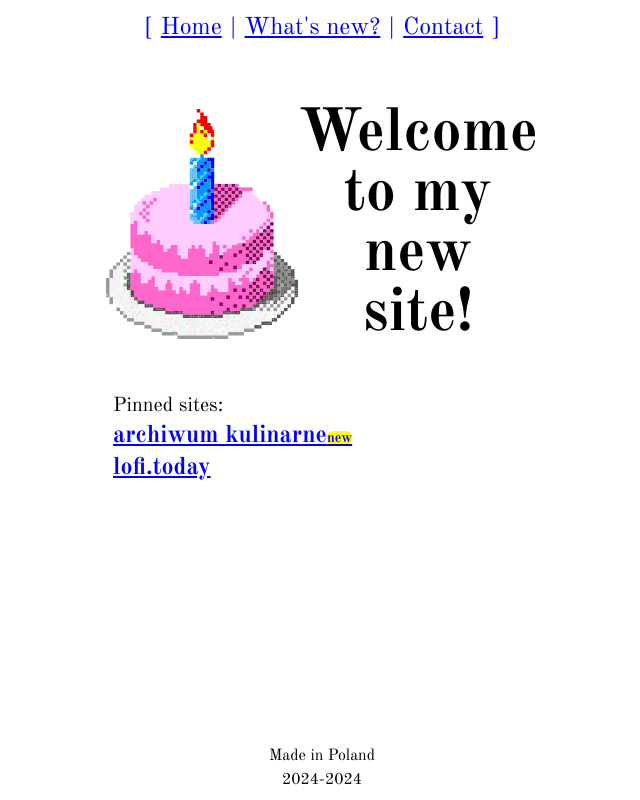
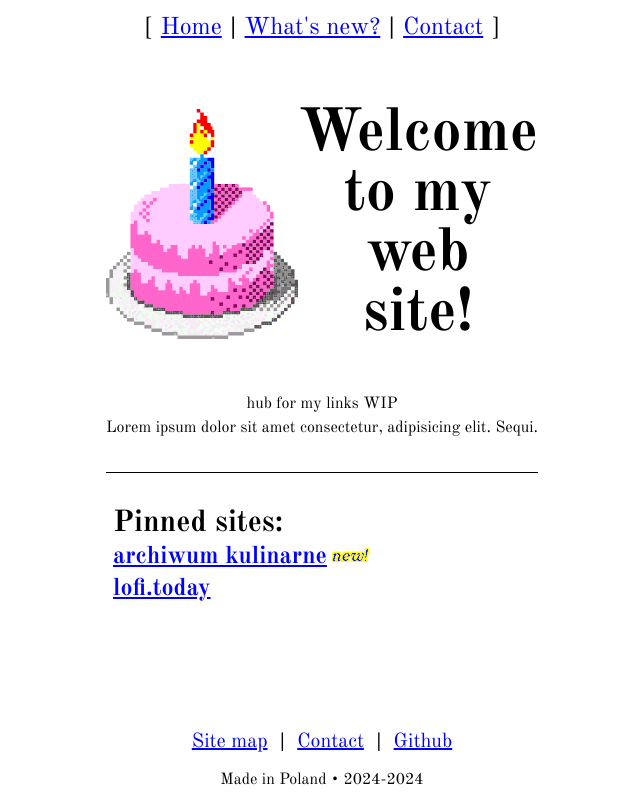
Before and after one commit to deadbraindev/deadbraindev-site, a Next.js app: page / in a window 1280 px wide. Shown: the whole page, without its empty margins (318-958 px from the left). Built offline with nearby package versions, Linux system fonts and the light colour scheme.

Commit message:
feat: new footer and text hero section

```diff
--- a/src/app/page.tsx
+++ b/src/app/page.tsx
@@ -5,6 +5,11 @@ export default function Home() {
   return (
     <>
       <Hero />
+      <span className="">hub for my links WIP</span>
+      <span className="mb-8 pb-8 border-b-[1px]">
+        Lorem ipsum dolor sit amet consectetur, adipisicing elit. Sequi.
+      </span>
+
       <Links />
     </>
   );
--- a/src/components/Footer.tsx
+++ b/src/components/Footer.tsx
@@ -1,10 +1,32 @@
+import Link from 'next/link';
+
 export default function Footer() {
   return (
-    <footer className="flex flex-col w-full m-auto bottom-0 text-center items-center justify-center py-2">
-      {/* TODO last updated */}
-      {/* TODO sitemap */}
-      <span className="">Made in Poland</span>
-      <span>2024-2024</span>
+    <footer className="flex flex-col m-auto bottom-0 text-center items-center justify-center py-2 w-[350px]">
+      <nav className="flex flex-row flex-wrap gap-x-1 gap-y-2 items-center justify-center text-xl px-2 py-4 leading-none">
+        <Link href="/sitemap" className="px-2">
+          <span className="underline text-blueLink">Site map</span>
+        </Link>
+        <span className="font-bold">|</span>
+        <Link href="/contact" className="px-2">
+          <span className="underline text-blueLink">Contact</span>
+        </Link>
+        <span className="font-bold">|</span>
+        <Link href="https://github.com/deadbraindev" className="px-2">
+          <span className="underline text-blueLink">Github</span>
+        </Link>
+        {/* <Link href="/" className="px-2">
+          <span className="underline text-blueLink">Link 1</span>
+        </Link>
+        <span className="font-bold">|</span>
+        <Link href="/" className="px-2">
+          <span className="underline text-blueLink">Link 2</span>
+        </Link> */}
+      </nav>
+      {/* <span className="text-[16px]">Last updated: 26-02-2024, 16:15:52</span> */}
+
+      {/* <span>PL </span> */}
+      <span className="text-[16px]">Made in Poland • 2024-2024</span>
     </footer>
   );
 }
--- a/src/components/Hero.tsx
+++ b/src/components/Hero.tsx
@@ -10,7 +10,7 @@ export default function Hero() {
         <br />
         to my
         <br />
-        new
+        web
         <br />
         site!
       </h1>
--- a/src/components/Links.tsx
+++ b/src/components/Links.tsx
@@ -1,18 +1,25 @@
 import Link from 'next/link';
+import BadgeNew from '@/components/svg/badge-new.svg';
+import Image from 'next/image';
 
 export default function Links() {
   return (
     <div className="w-full m-auto sm:max-w-[450px] px-4">
-      <span className="text-xl">Pinned sites:</span>
+      <span className="text-3xl font-bold">Pinned sites:</span>
       <ul className=" text-2xl">
-        <li className="">
+        <li className="flex flex-row gap-1 items-center">
           <Link
             href="https://archiwumkulinarne.deadbrain.dev"
             className="underline text-blueLink font-bold"
           >
             archiwum kulinarne
-            <span className="text-sm bg-[yellow] rounded-md">new</span>
           </Link>
+          <Image
+            src={BadgeNew}
+            alt="Badge for new site"
+            className="w-auto h-[20px] pb-1"
+          />
+          {/* <span className=" text-sm bg-[#ffff00]">new!</span> */}
         </li>
         <li className="">
           <Link
--- a/src/components/Navbar.tsx
+++ b/src/components/Navbar.tsx
@@ -2,16 +2,16 @@ import Link from 'next/link';
 
 export default function Navbar() {
   return (
-    <nav className="flex flex-row items-center justify-center min-w-[350px] max-w-[440px] m-auto text-2xl px-2 py-4 text-blueLink leading-none">
+    <nav className="flex flex-row items-center justify-center min-w-[350px] max-w-[440px] m-auto text-2xl px-2 py-4 leading-none">
       <span>[</span>
       <Link href="/" className="px-2">
-        <span className="underline ">Home</span>
+        <span className="underline text-blueLink">Home</span>
       </Link>
-      <span className="">|</span>
+      <span className="font-bold">|</span>
       <Link href="/testpage" className="px-2">
         <span className="underline text-blueLink">What&apos;s new?</span>
       </Link>
-      <span className="">|</span>
+      <span className="font-bold">|</span>
       <Link href="/testpage" className="px-2">
         <span className="underline text-blueLink">Contact</span>
       </Link>
```
